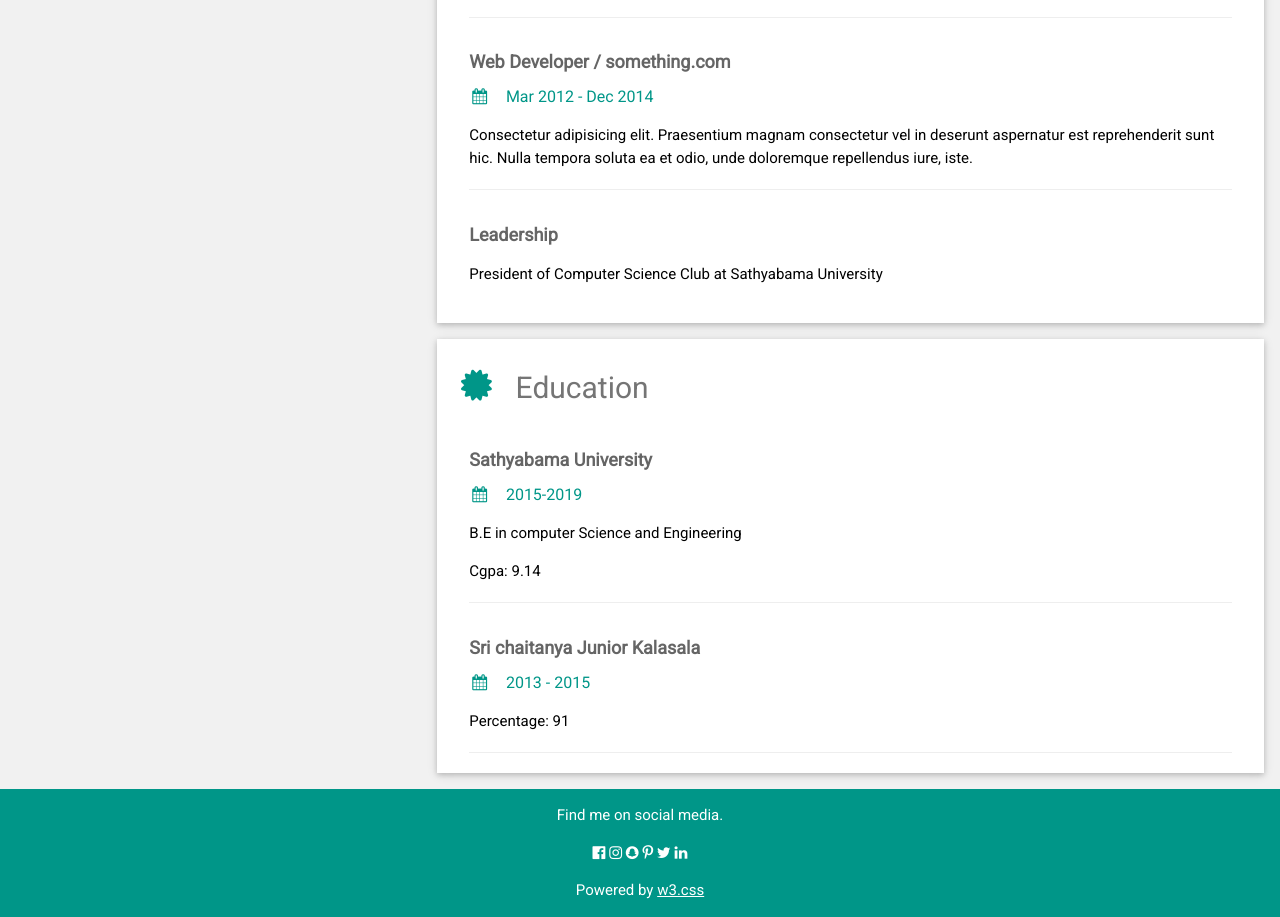
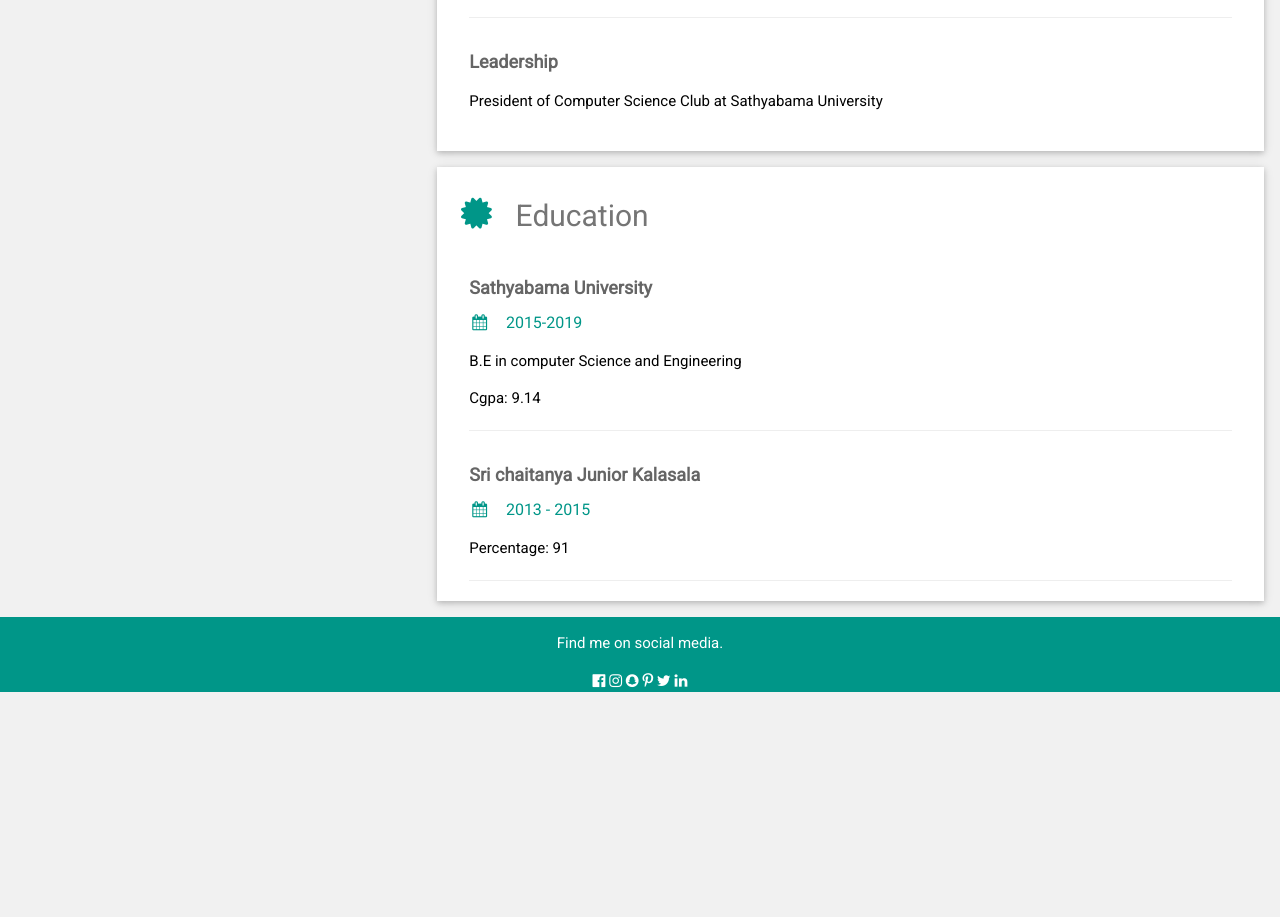
Before and after one commit to gurunathGR/gurunathGR.github.io, a plain HTML site: page profile.html in a window 1280 px wide. Shown: the part 975-1892 px from the top of the page. After the commit the page ends 1667 px from the top, so only its background shows below. Drawn offline with nearby package versions, Linux system fonts and the light colour scheme.

Commit message:
Update profile.html

```diff
--- a/profile.html
+++ b/profile.html
@@ -22,13 +22,13 @@ html,body,h1,h2,h3,h4,h5,h6 {font-family: "Roboto", sans-serif}
 
       <div class="w3-white w3-text-grey w3-card-4">
         <div class="w3-display-container">
-          <img src="img.jpg	" style="width:90%" alt="GR">
+          <img src="img.jfif	" style="width:90%" alt="GR">
           <div class="w3-display-bottomleft w3-container w3-text-black">
             <h2 style="font: bolder">Gurunath Reddy</h2>
           </div>
         </div>
         <div class="w3-container">
-          <p><i class="fa fa-briefcase fa-fw w3-margin-right w3-large w3-text-teal"></i>Cloud AWS AspirantS 	</p>
+          <p><i class="fa fa-briefcase fa-fw w3-margin-right w3-large w3-text-teal"></i>Cloud AWS Aspirant 	</p>
           <p><i class="fa fa-home fa-fw w3-margin-right w3-large w3-text-teal"></i>Chennai</p>
           <p><i class="fa fa-envelope fa-fw w3-margin-right w3-large w3-text-teal"></i>bairigurunath@gmail.com</p>
 		   <p><i class="fa fa-envelope fa-fw w3-margin-right w3-large w3-text-teal"></i>gurunathreddy.bairi@cognizant.com</p>
@@ -92,7 +92,8 @@ html,body,h1,h2,h3,h4,h5,h6 {font-family: "Roboto", sans-serif}
                 management of production for the farmer. The development of agriculture has been on under
             development for the past few years due to lack of proper trading system for selling the produced
              goods to the benefit of the farmer, for the Indian farmers it has become a tragedy over the market
-               to get good price for their produce due to the lack of information and the involvement of broker . The main aim of this paper is to provide
+               to get good price for their produce due to the lack of information and the involvement of broker .
+		  The main aim of this paper is to provide
              online web platform for poultry and agriculture farmers, where they can sell daily produced goods
              directly from their field location or from home itself without going elsewhere even to the market.
               The produce that is brought from farmers will be available for customers who can buy vegetables,
@@ -120,12 +121,7 @@ html,body,h1,h2,h3,h4,h5,h6 {font-family: "Roboto", sans-serif}
 		  in aws cloud using elasticbean stalk. Learnt some sevices included in the aws i.e Ec2, DynamoDB, Lamda Function, IAM, API gateway, Elasticbean Stalk, SNS, Recognization etc.</p>
           <hr>
         </div>
-        <div class="w3-container">
-          <h5 class="w3-opacity"><b>Web Developer / something.com</b></h5>
-          <h6 class="w3-text-teal"><i class="fa fa-calendar fa-fw w3-margin-right"></i>Mar 2012 - Dec 2014</h6>
-          <p>Consectetur adipisicing elit. Praesentium magnam consectetur vel in deserunt aspernatur est reprehenderit sunt hic. Nulla tempora soluta ea et odio, unde doloremque repellendus iure, iste.</p>
-          <hr>
-        </div>
+
         <div class="w3-container">
           <h5 class="w3-opacity"><b>Leadership </b></h5>
 
@@ -169,7 +165,7 @@ html,body,h1,h2,h3,h4,h5,h6 {font-family: "Roboto", sans-serif}
   <i class="fa fa-pinterest-p w3-hover-opacity"></i>
   <i class="fa fa-twitter w3-hover-opacity"></i>
   <i class="fa fa-linkedin w3-hover-opacity"></i>
-  <p>Powered by <a href="https://www.w3schools.com/w3css/default.asp" target="_blank">w3.css</a></p>
+
 </footer>
 
 </body>
```
